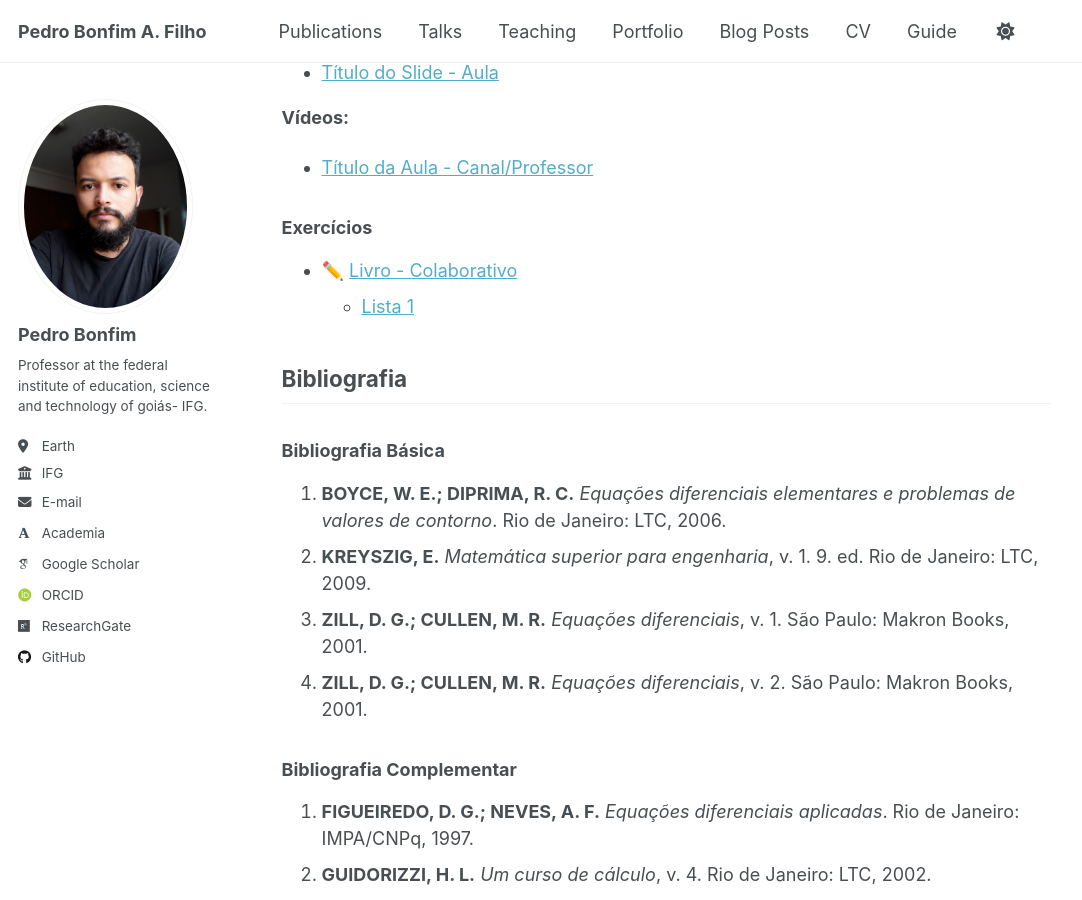
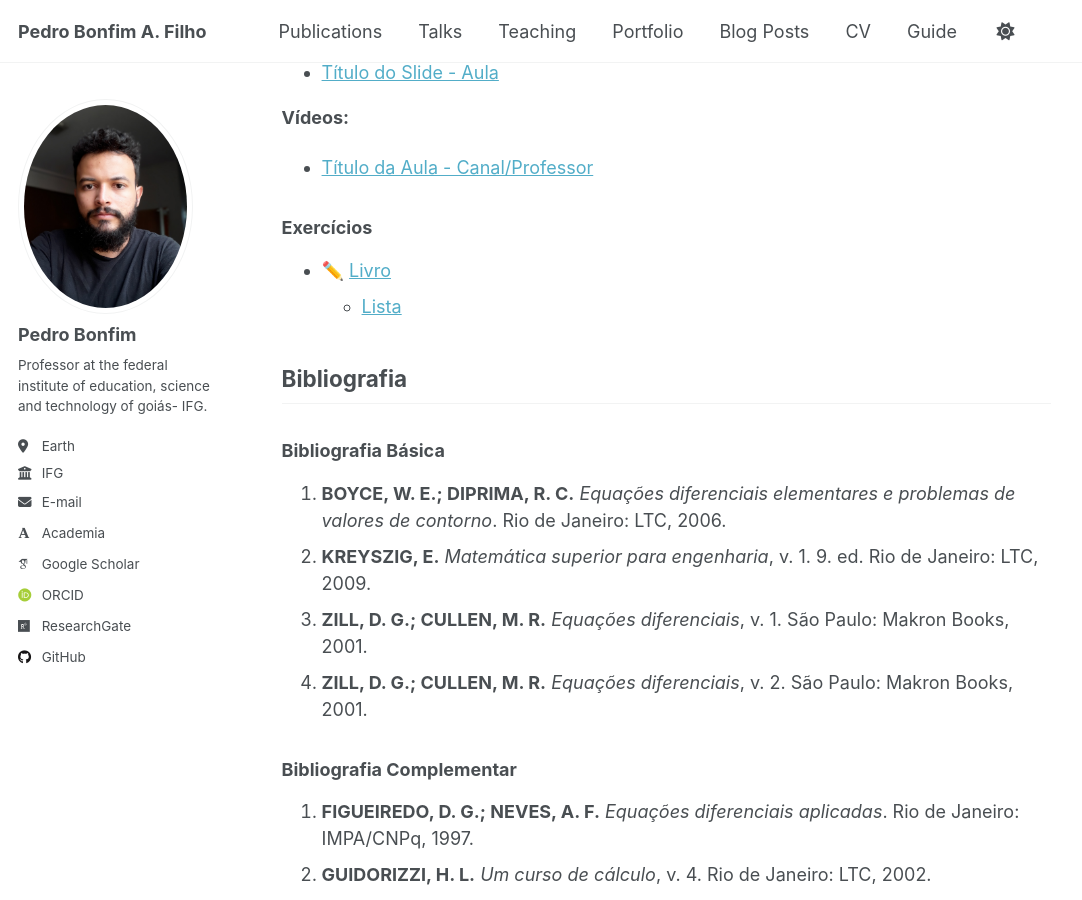
Before and after one commit to pedroassuncaofilho/pedroassuncaofilho.github.io, a Jekyll site: the page built from _teaching/EDO.md, in a window 1280 px wide and 900 px high, scrolled down 1641 px. Shown: the whole window, without its empty margins (0-1082 px from the left). Built offline with Jekyll 4.4.1, drawn with Linux system fonts in a browser that asks for light colours; some web fonts are replaced.

Commit message:
Update EDO.md

```diff
--- a/_teaching/EDO.md
+++ b/_teaching/EDO.md
@@ -73,8 +73,8 @@ Para adicionar novos vídeos, use o formato:
 
 ### Exercícios
 
-- ✏️ [Livro - Colaborativo](URL_DO_LIVRO)
-  - [Lista 1](URL_DA_LISTA)
+- ✏️ [Livro ](https://sites.icmc.usp.br/tiago/index.html/assets/herminio_ladeira2.pdf)
+  - [Lista ](file:///home/stranger/Downloads/avalia%C3%A7%C3%A3o_de_edo-2.pdf)
 
 ## Bibliografia
 
```
